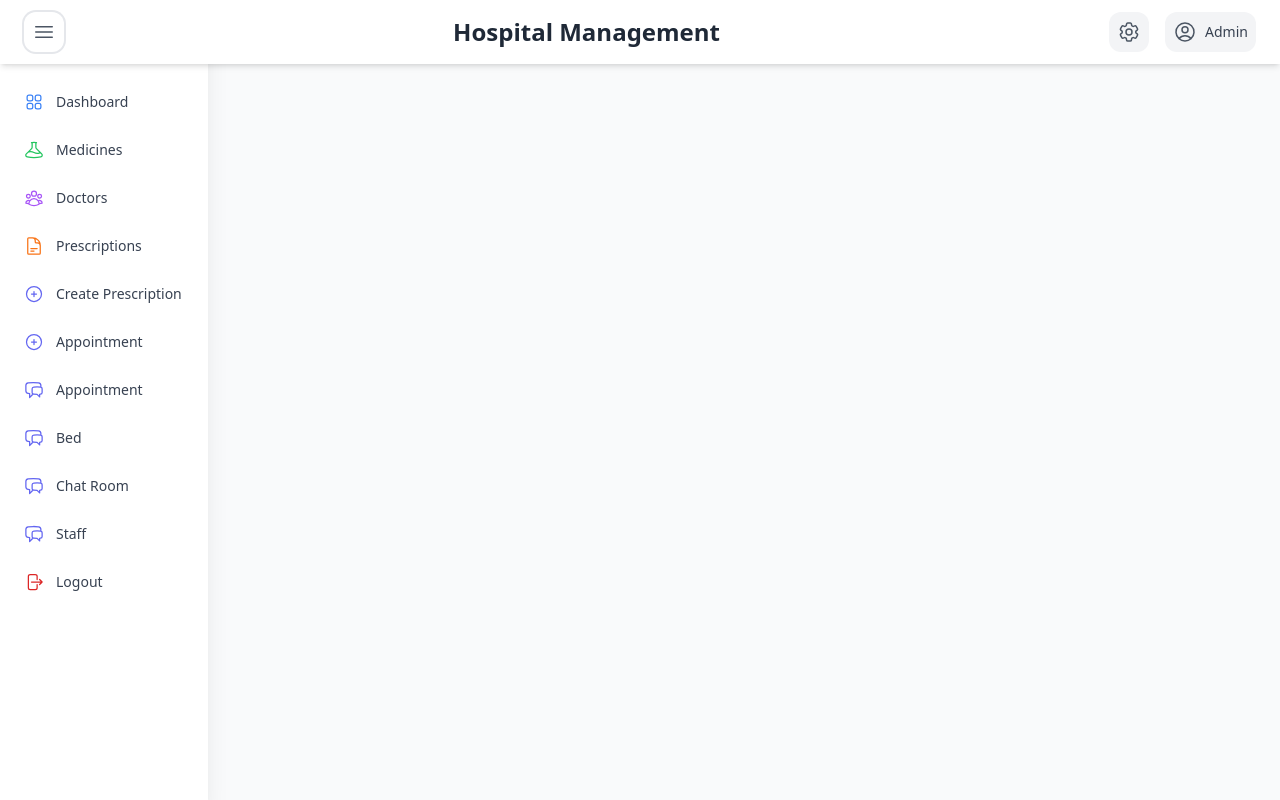
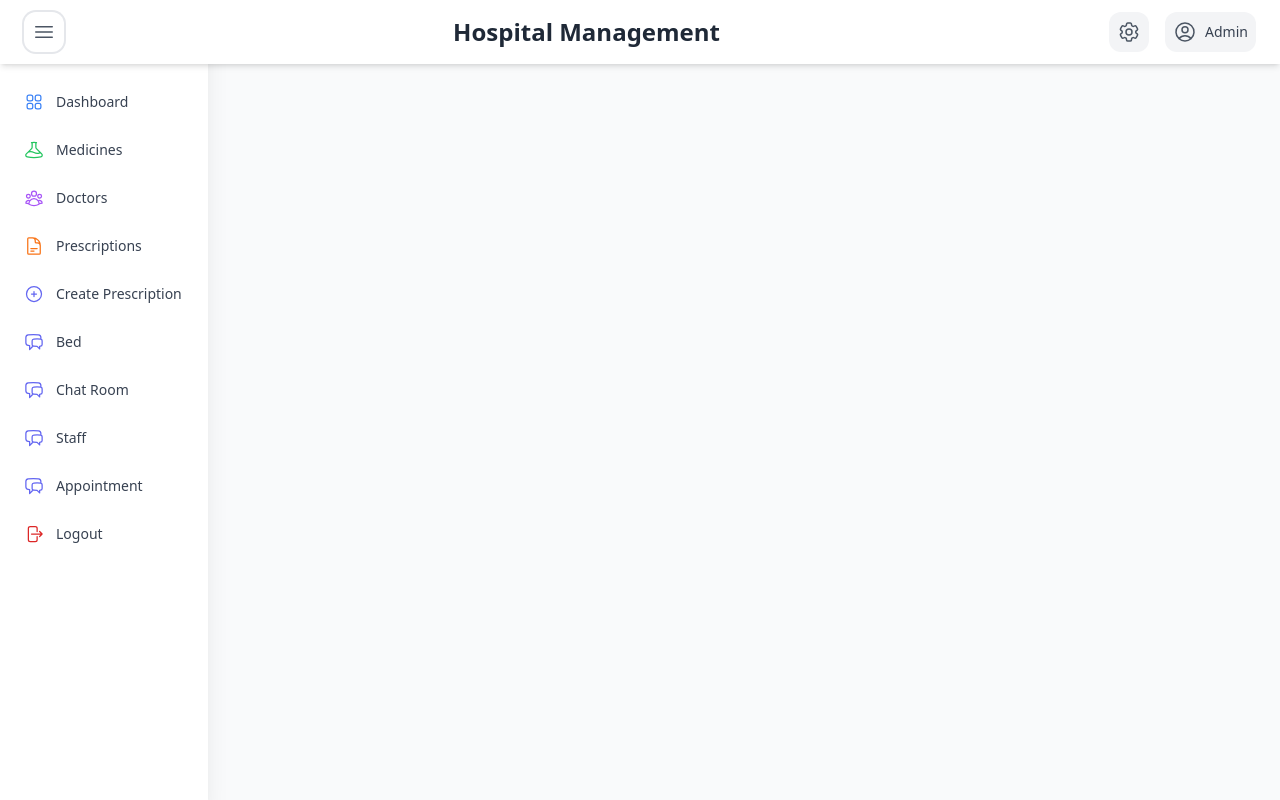
Before and after one commit to shahrukh04/hospital-frontend, a React (Vite) app: page /Sidebar in a window 1280 px wide. Both pictures are taken after a click on the button 44 px from the left and 32 px from the top of the page. Built offline with nearby package versions, Linux system fonts and the light colour scheme; no server answers.

Commit message:
"sidebae"

```diff
--- a/src/components/Sidebar.jsx
+++ b/src/components/Sidebar.jsx
@@ -113,13 +113,7 @@ const Sidebar = () => {
             <PlusCircleIcon className="h-5 w-5 text-indigo-500" />
             {isSidebarOpen && <span className="ml-3 text-sm font-medium">Create Prescription</span>}
           </Link>
-          <Link
-            to="/Sidebar/Appointment"
-            className="flex items-center px-4 py-3 text-gray-700 transition-all duration-200 rounded-xl hover:bg-gray-100 group no-underline"
-          >
-            <PlusCircleIcon className="h-5 w-5 text-indigo-500" />
-            {isSidebarOpen && <span className="ml-3 text-sm font-medium">Appointment</span>}
-          </Link>
+
           {/* <Link
             to="/Sidebar/Chat"
             className="flex items-center px-4 py-3 text-gray-700 transition-all duration-200 rounded-xl hover:bg-gray-100 group no-underline"
@@ -127,13 +121,7 @@ const Sidebar = () => {
             <ChatBubbleLeftRightIcon className="h-5 w-5 text-indigo-500" />
             {isSidebarOpen && <span className="ml-3 text-sm font-medium">Chat</span>}
           </Link> */}
-          <Link
-            to="/Sidebar/Appointment"
-            className="flex items-center px-4 py-3 text-gray-700 transition-all duration-200 rounded-xl hover:bg-gray-100 group no-underline"
-          >
-            <ChatBubbleLeftRightIcon className="h-5 w-5 text-indigo-500" />
-            {isSidebarOpen && <span className="ml-3 text-sm font-medium">Appointment</span>}
-          </Link>
+
           <Link
             to="/Sidebar/Bed"
             className="flex items-center px-4 py-3 text-gray-700 transition-all duration-200 rounded-xl hover:bg-gray-100 group no-underline"
@@ -155,7 +143,13 @@ const Sidebar = () => {
             <ChatBubbleLeftRightIcon className="h-5 w-5 text-indigo-500" />
             {isSidebarOpen && <span className="ml-3 text-sm font-medium">Staff</span>}
           </Link>
-
+          <Link
+            to="/Sidebar/Appointment"
+            className="flex items-center px-4 py-3 text-gray-700 transition-all duration-200 rounded-xl hover:bg-gray-100 group no-underline"
+          >
+            <ChatBubbleLeftRightIcon className="h-5 w-5 text-indigo-500" />
+            {isSidebarOpen && <span className="ml-3 text-sm font-medium">Appointment</span>}
+          </Link>
 
           <button
             onClick={handleLogout}
@@ -233,12 +227,11 @@ const Sidebar = () => {
               <Route path="medicines" element={<Medicines />} />
               <Route path="doctors" element={<Doctors />} />
               <Route path="PrescriptionList" element={<PrescriptionList />} />
-              <Route path="Appointment" element={<Appointment />} />
               <Route path="create" element={<PrescriptionForm />} />
-              <Route path="Appointment" element={<Appointment />} />
               <Route path="Bed" element={<Bed />} />
               <Route path="ChatRoom" element={<ChatRoom />} />
               <Route path="Staff" element={<Staff/>} />
+              <Route path="Appointment" element={<Appointment />} />
             </Routes>
           </div>
         </main>
```
